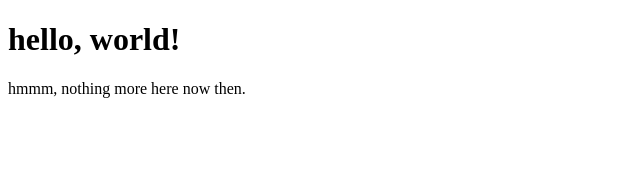
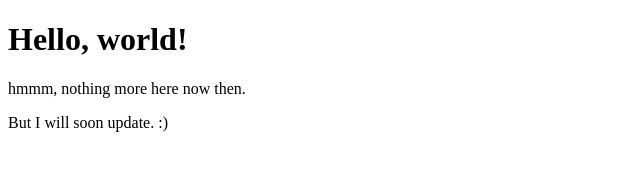
Before and after one commit to RegGniy/RegGniy.github.io, a plain HTML site: page index.html in a window 1280 px wide. Shown: the whole page, without its empty margins (0-640 px from the left). Drawn offline with Linux system fonts and the light colour scheme.

Commit message:
Update index.html

```diff
--- a/index.html
+++ b/index.html
@@ -4,6 +4,7 @@
   <meta charset="utf-8">
   </head>
 <body>
-  <h1> hello, world! </h1>
+  <h1> Hello, world! </h1>
   <p> hmmm, nothing more here now then.</p>
+  <p> But I will soon update. :)
 </body>
```
